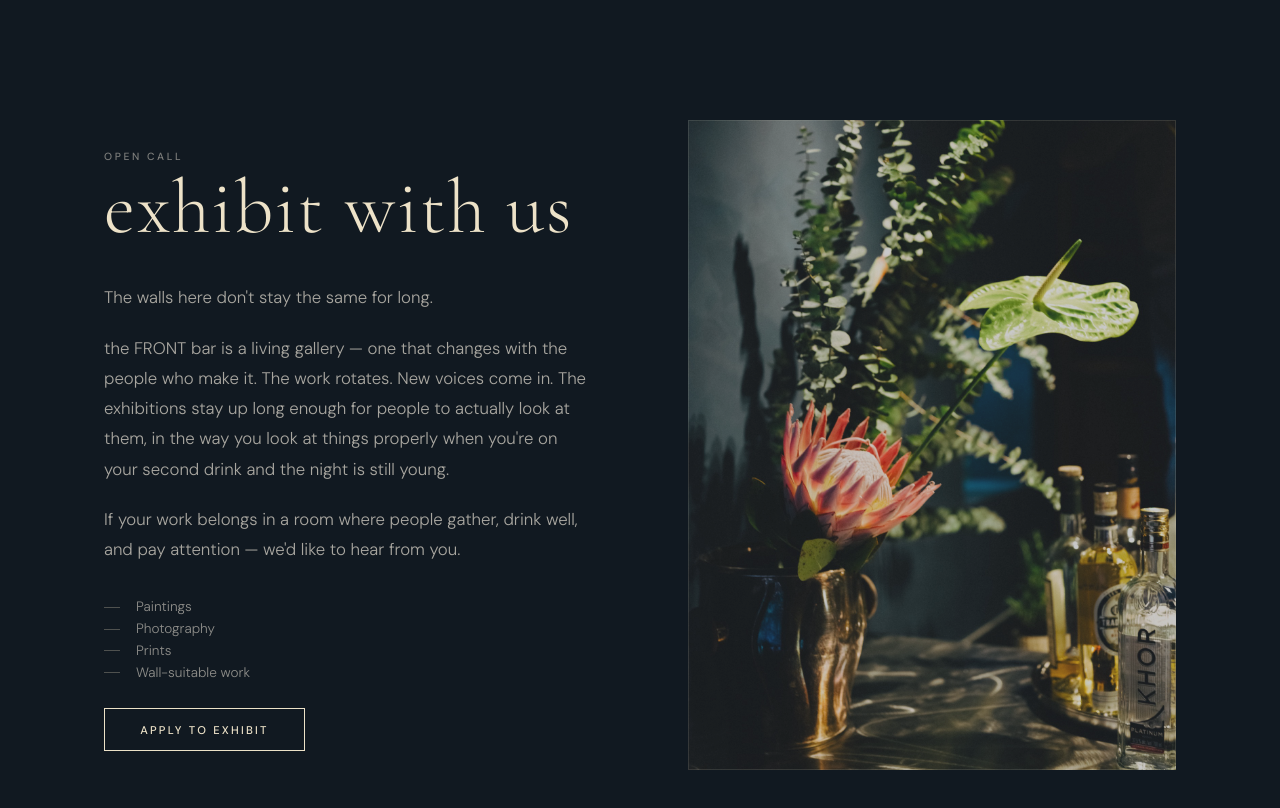
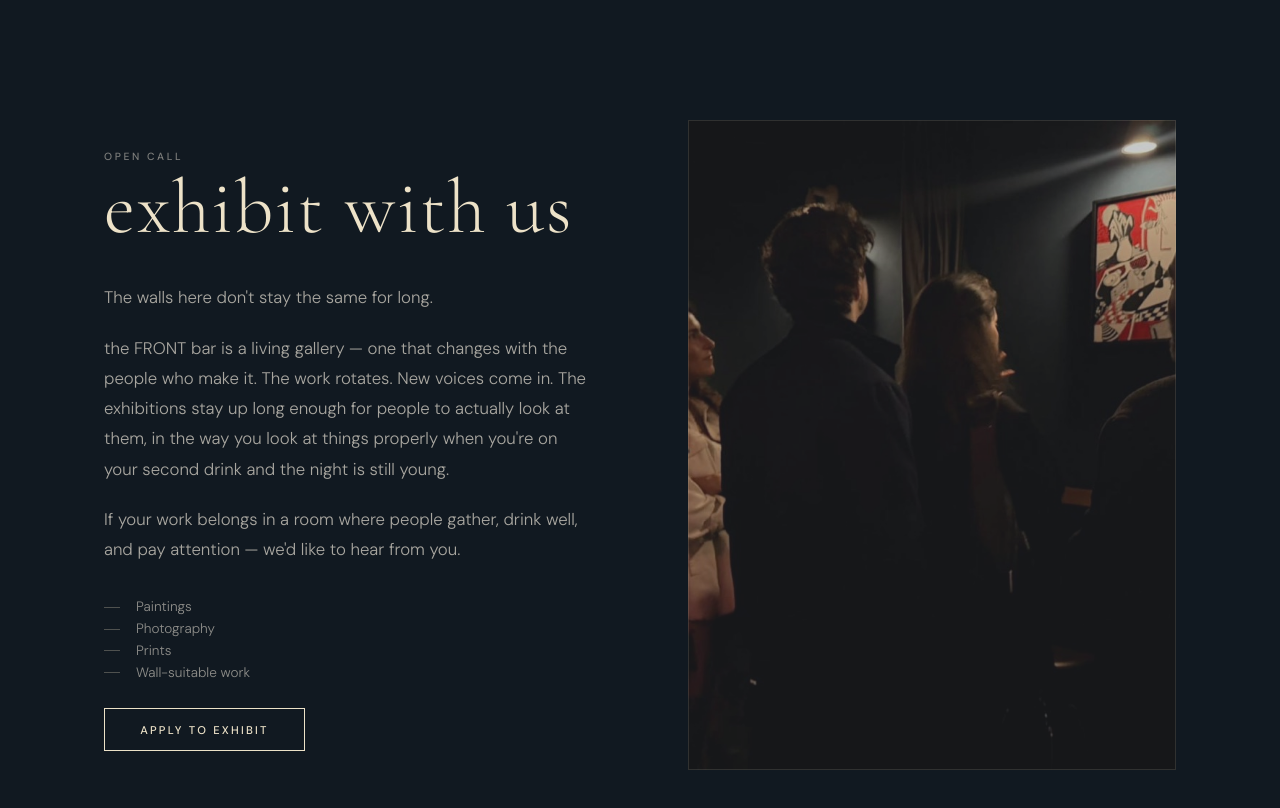
Before and after one commit to joernclausen88-source/the-front-bar, a plain HTML site: page index.html in a window 1280 px wide. Shown: the part 9820-10628 px from the top of the page. Drawn offline with nearby package versions, Linux system fonts and the light colour scheme; a script that the page names is missing.

Commit message:
Add Exhibit gallery photo

```diff
--- a/index.html
+++ b/index.html
@@ -597,7 +597,7 @@
 
         <div class="exhibit__visual fade-in">
           <div class="exhibit__frame">
-            <img src="images/atmosphere-flowers.jpg" alt="Atmospheric detail — the FRONT bar gallery" loading="lazy">
+            <img src="images/exhibit-gallery.jpg" alt="Exhibition opening at the FRONT bar" loading="lazy">
           </div>
         </div>
 
```
Also changed, not shown: images/exhibit-gallery.jpg (added).
